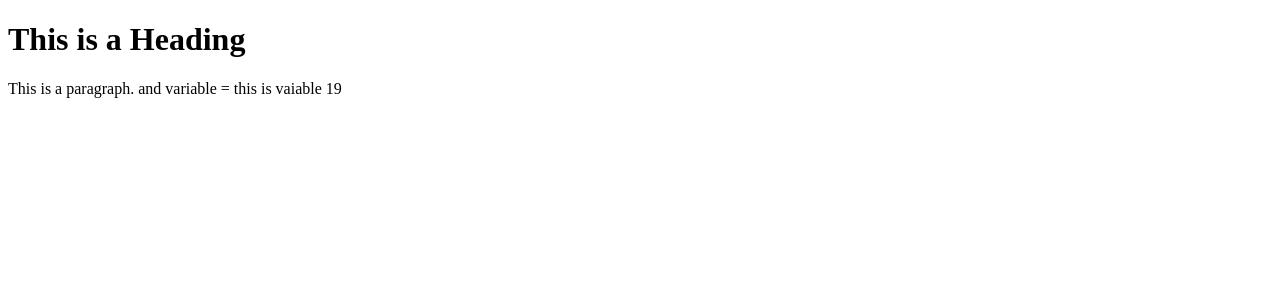
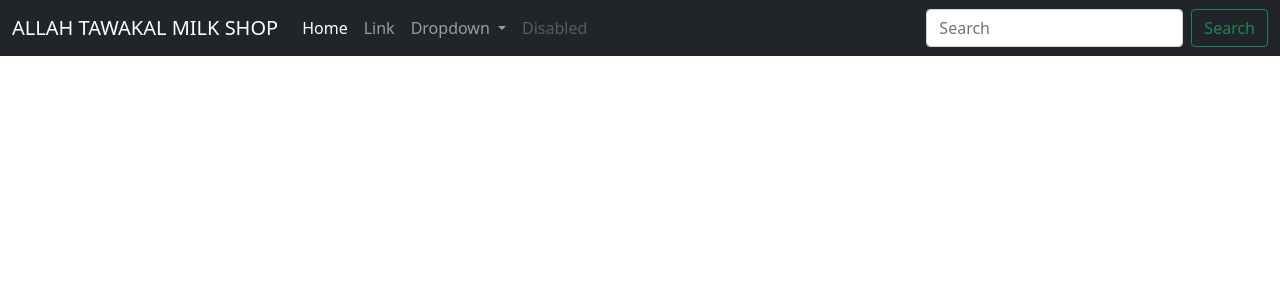
Before and after one commit to gqadirdepar/Hello, a Django app: page / in a window 1280 px wide. Shown: the top 300 px of the page. Run offline with Django 3.2, Linux system fonts and the light colour scheme.

Commit message:
Update index.html

```diff
--- a/templates/index.html
+++ b/templates/index.html
@@ -1,12 +1,62 @@
-<!DOCTYPE html>
-<html>
-<head>
-<title>Page Title</title>
-</head>
-<body>
+<!doctype html>
+<html lang="en">
+  <head>
+    <!-- Required meta tags -->
+    <meta charset="utf-8">
+    <meta name="viewport" content="width=device-width, initial-scale=1">
 
-<h1>This is a Heading</h1>
-<p>This is a paragraph. and variable = {{variable}}</p>
+    <!-- Bootstrap CSS -->
+    <link href="https://cdn.jsdelivr.net/npm/bootstrap@5.0.0-beta1/dist/css/bootstrap.min.css" rel="stylesheet" integrity="sha384-giJF6kkoqNQ00vy+HMDP7azOuL0xtbfIcaT9wjKHr8RbDVddVHyTfAAsrekwKmP1" crossorigin="anonymous">
 
-</body>
+    <title>Milk Shop Online</title>
+  </head>
+  <body>
+    <nav class="navbar navbar-expand-lg navbar-dark bg-dark">
+  <div class="container-fluid">
+    <a class="navbar-brand" href="#">ALLAH TAWAKAL MILK SHOP</a>
+    <button class="navbar-toggler" type="button" data-bs-toggle="collapse" data-bs-target="#navbarSupportedContent" aria-controls="navbarSupportedContent" aria-expanded="false" aria-label="Toggle navigation">
+      <span class="navbar-toggler-icon"></span>
+    </button>
+    <div class="collapse navbar-collapse" id="navbarSupportedContent">
+      <ul class="navbar-nav me-auto mb-2 mb-lg-0">
+        <li class="nav-item">
+          <a class="nav-link active" aria-current="page" href="#">Home</a>
+        </li>
+        <li class="nav-item">
+          <a class="nav-link" href="#">Link</a>
+        </li>
+        <li class="nav-item dropdown">
+          <a class="nav-link dropdown-toggle" href="#" id="navbarDropdown" role="button" data-bs-toggle="dropdown" aria-expanded="false">
+            Dropdown
+          </a>
+          <ul class="dropdown-menu" aria-labelledby="navbarDropdown">
+            <li><a class="dropdown-item" href="#">Action</a></li>
+            <li><a class="dropdown-item" href="#">Another action</a></li>
+            <li><hr class="dropdown-divider"></li>
+            <li><a class="dropdown-item" href="#">Something else here</a></li>
+          </ul>
+        </li>
+        <li class="nav-item">
+          <a class="nav-link disabled" href="#" tabindex="-1" aria-disabled="true">Disabled</a>
+        </li>
+      </ul>
+      <form class="d-flex">
+        <input class="form-control me-2" type="search" placeholder="Search" aria-label="Search">
+        <button class="btn btn-outline-success" type="submit">Search</button>
+      </form>
+    </div>
+  </div>
+</nav>
+
+    <!-- Optional JavaScript; choose one of the two! -->
+
+    <!-- Option 1: Bootstrap Bundle with Popper -->
+    <script src="https://cdn.jsdelivr.net/npm/bootstrap@5.0.0-beta1/dist/js/bootstrap.bundle.min.js" integrity="sha384-ygbV9kiqUc6oa4msXn9868pTtWMgiQaeYH7/t7LECLbyPA2x65Kgf80OJFdroafW" crossorigin="anonymous"></script>
+
+    <!-- Option 2: Separate Popper and Bootstrap JS -->
+    <!--
+    <script src="https://cdn.jsdelivr.net/npm/@popperjs/core@2.5.4/dist/umd/popper.min.js" integrity="sha384-q2kxQ16AaE6UbzuKqyBE9/u/KzioAlnx2maXQHiDX9d4/zp8Ok3f+M7DPm+Ib6IU" crossorigin="anonymous"></script>
+    <script src="https://cdn.jsdelivr.net/npm/bootstrap@5.0.0-beta1/dist/js/bootstrap.min.js" integrity="sha384-pQQkAEnwaBkjpqZ8RU1fF1AKtTcHJwFl3pblpTlHXybJjHpMYo79HY3hIi4NKxyj" crossorigin="anonymous"></script>
+    -->
+  </body>
 </html>
```
